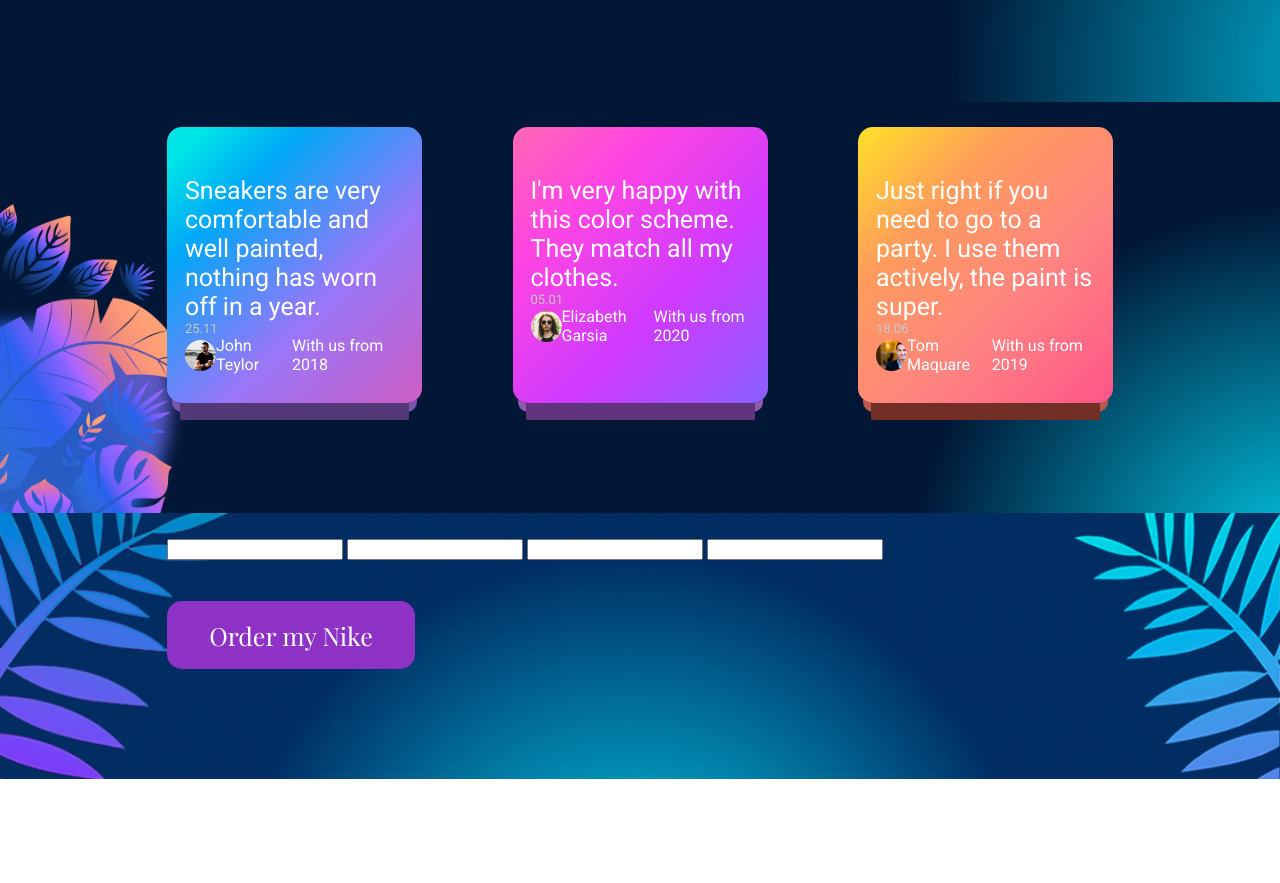
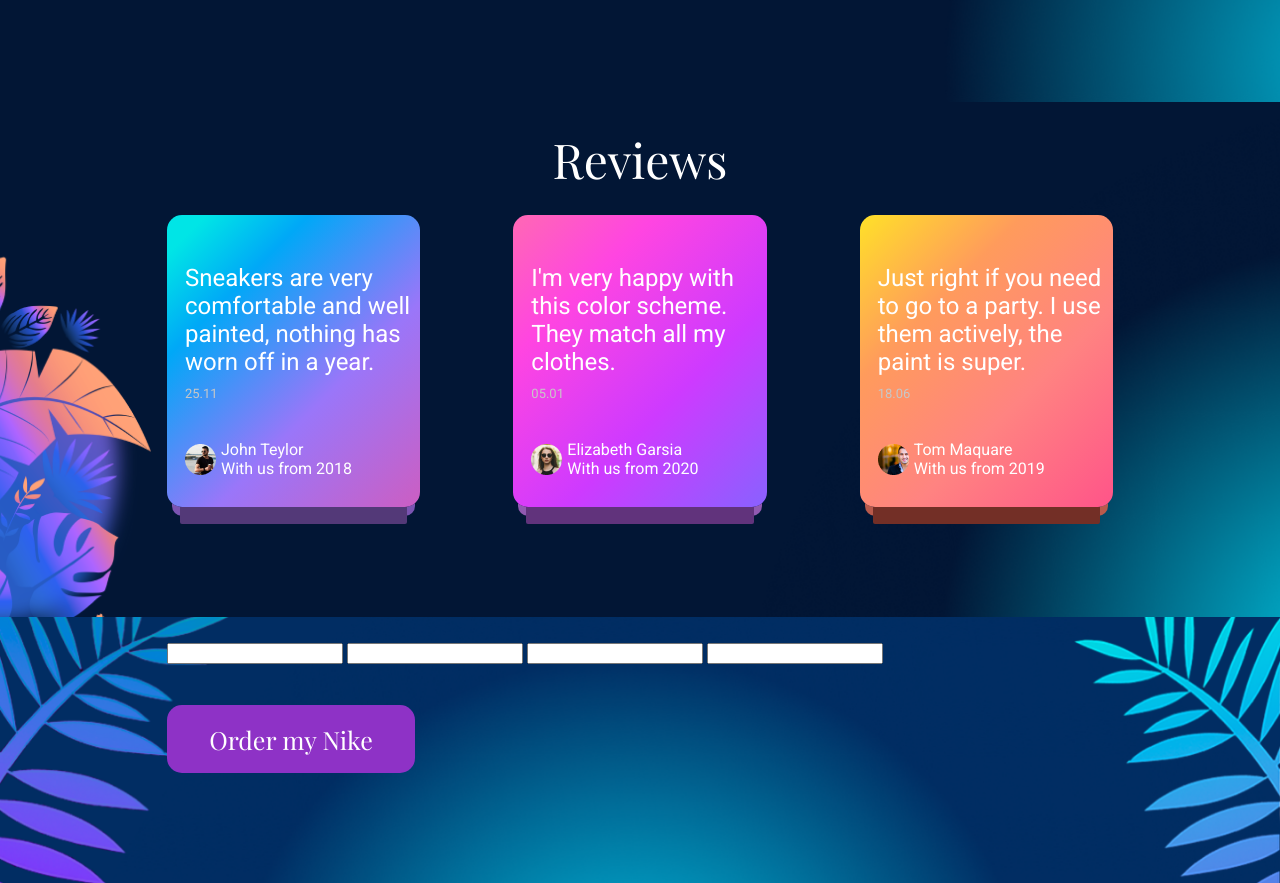
Before and after one commit to hrundelmundel/diploma-project, a plain HTML site: page index.html in a window 1280 px wide. Shown: the part 1491-2374 px from the top of the page. Before the commit the page ends 2270 px from the top, so only its background shows below. Drawn offline with nearby package versions, Linux system fonts and the light colour scheme; a web font is replaced by a local one.

Commit message:
finished reviews

```diff
--- a/css/style.css
+++ b/css/style.css
@@ -132,14 +132,23 @@
 .reviwes {
 
 }
+.rewiwes-title{
+    text-align: center;
+    font-size: 48px;
+    font-weight: 200;
+    margin-bottom: 24px;
+}
 .reviwes-cards {
     display: flex;
-    justify-content: space-between;
+    justify-content: center;
+    column-gap: 93px;
 }
 .reviwees-cards-item {
     width: 255px;
+    height: 292px;
     display: flex;
     flex-direction: column;
+    justify-content: space-between;
     padding: 49px 9px 29px 18px;
     border-radius: 15px;
 }
@@ -163,11 +172,13 @@ background: linear-gradient(135deg, #ffe128 0%, #ff9b5c 30.21%, #ff8381 63.29%,
     font-family: "Roboto", sans-serif;
     color: var(--nav-light);
     font-size: 13px;
+    margin-top: -30px;
+
 
 
 }
 .reviwes-card-item-desc{
-    font-size: 25px;
+    font-size: 24px;
     font-family: "Roboto", sans-serif;
 }
 .reviwes-card-item-container {
@@ -176,6 +187,7 @@ background: linear-gradient(135deg, #ffe128 0%, #ff9b5c 30.21%, #ff8381 63.29%,
 
 }
 .reviwes-card-item-avatar {
+    margin-right: 5px;
 }
 .reviwes-card-item-name {
     font-family: "Roboto", sans-serif;
--- a/index.html
+++ b/index.html
@@ -63,6 +63,7 @@
         <div class="reviwes-wraper">
             <div class="container">
                 <div class="reviwes">
+                    <h2 class="rewiwes-title">Reviews</h2>
                     <div class="reviwes-cards">
                         <div class="reviwees-cards-item">
                             <p class="reviwes-card-item-desc">Sneakers are very
@@ -72,7 +73,7 @@
                                 <span class="reviwes-card-item-date">25.11</span>
                                 <div class="reviwes-card-item-container">
                                     <img class="reviwes-card-item-avatar" src="/img/Avatar1.png" alt="">
-                                    <p class="reviwes-card-item-name">John Teylor <br><p class="item-name-year">With us from 2018</p>
+                                    <p class="reviwes-card-item-name">John Teylor <br><span class="item-name-year">With us from 2018</span>
                                 </p>
                                 </div>
                         </div>
@@ -82,7 +83,7 @@
                                 <span class="reviwes-card-item-date">05.01</span>
                                 <div class="reviwes-card-item-container">
                                     <img class="reviwes-card-item-avatar" src="/img/Avatar2.png" alt="">
-                                    <p class="reviwes-card-item-name">Elizabeth Garsia <br><p class="item-name-year">With us from 2020</p>
+                                    <p class="reviwes-card-item-name">Elizabeth Garsia <br><span class="item-name-year">With us from 2020</span>
                                 </p>
                                 </div>
 
@@ -93,7 +94,7 @@
                                 <span class="reviwes-card-item-date">18.06</span>
                                 <div class="reviwes-card-item-container">
                                 <img class="reviwes-card-item-avatar" src="/img/Avatar3.png" alt="">
-                                <p class="reviwes-card-item-name">Tom Maquare <br><p class="item-name-year">With us from 2019</p>
+                                <p class="reviwes-card-item-name">Tom Maquare <br><span class="item-name-year">With us from 2019</span>
                                 </p>
                             </div>
                         </div>
```
